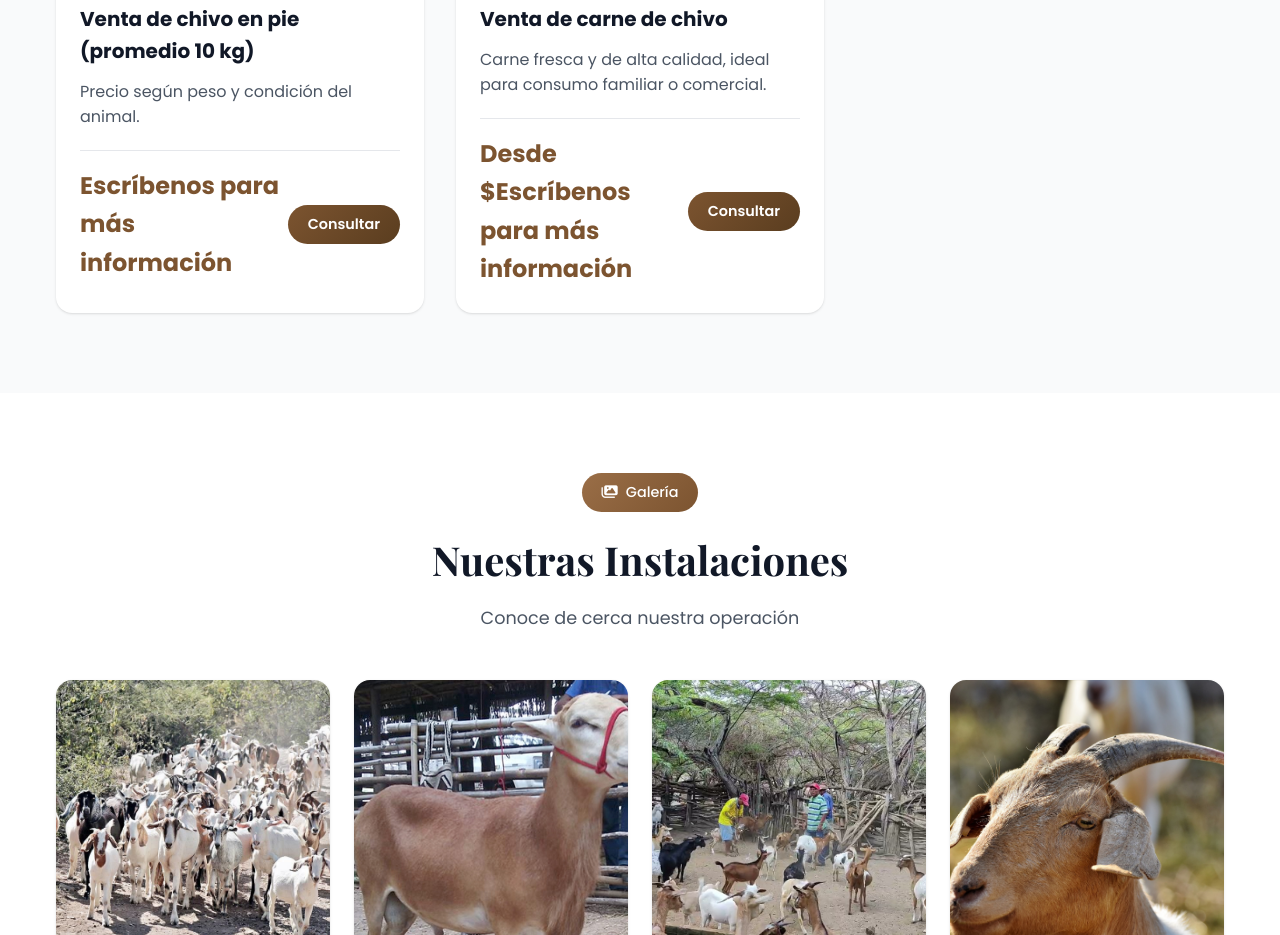
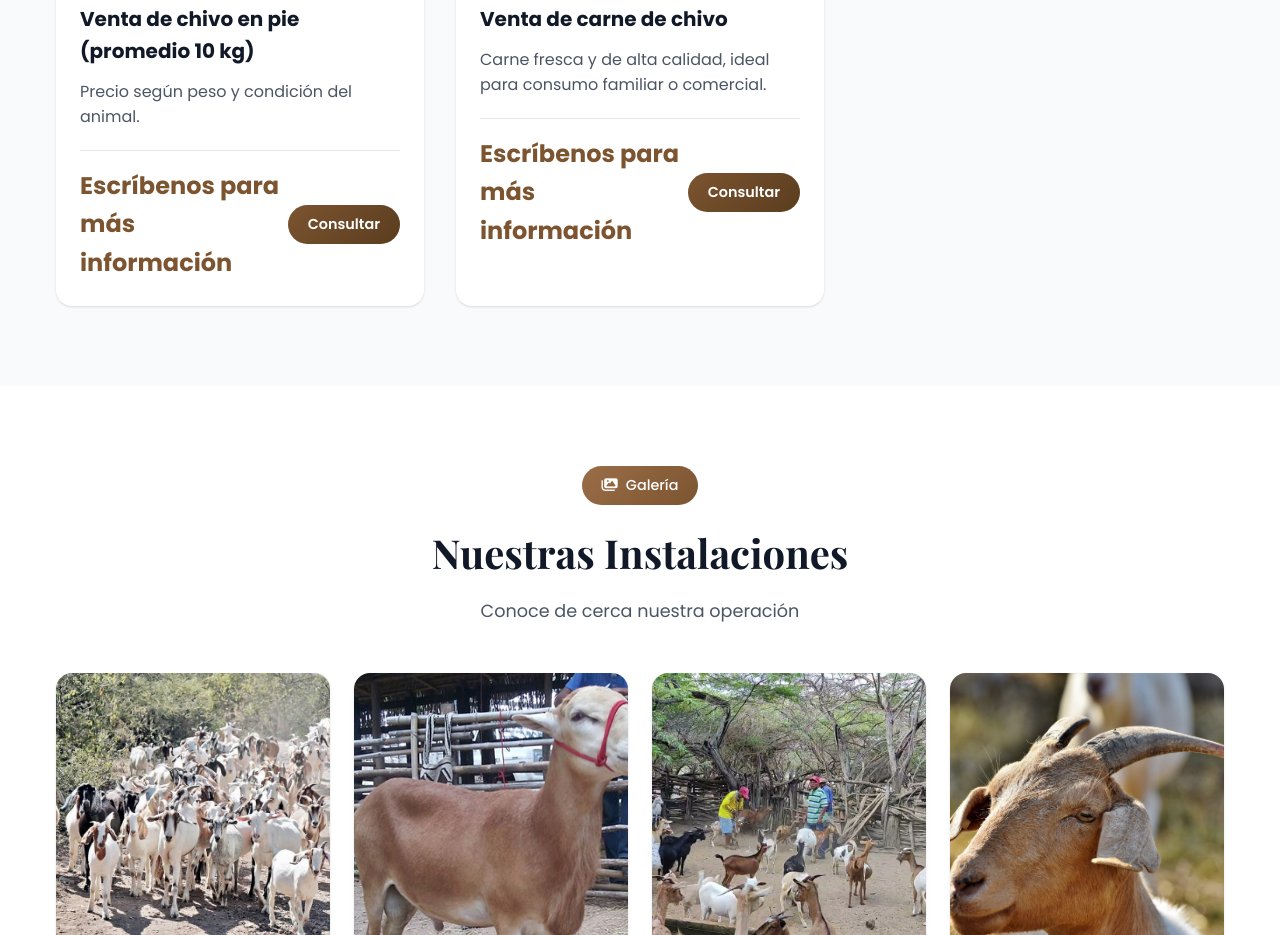
Before and after one commit to ReconvencionLaboralGuajira/caprinos-gran-bendicion-de-dios-99, a plain HTML site: page index.html in a window 1280 px wide. Shown: the part 2270-3205 px from the top of the page. Drawn offline with nearby package versions, Linux system fonts and the light colour scheme; no server answers.

Commit message:
fixing price zone

```diff
--- a/index.html
+++ b/index.html
@@ -266,7 +266,7 @@
 
                 <div class="product-footer">
                   <span class="price"
-                    >Desde $Escríbenos para más información
+                    >Escríbenos para más información
                   </span>
 
                   <a
```
